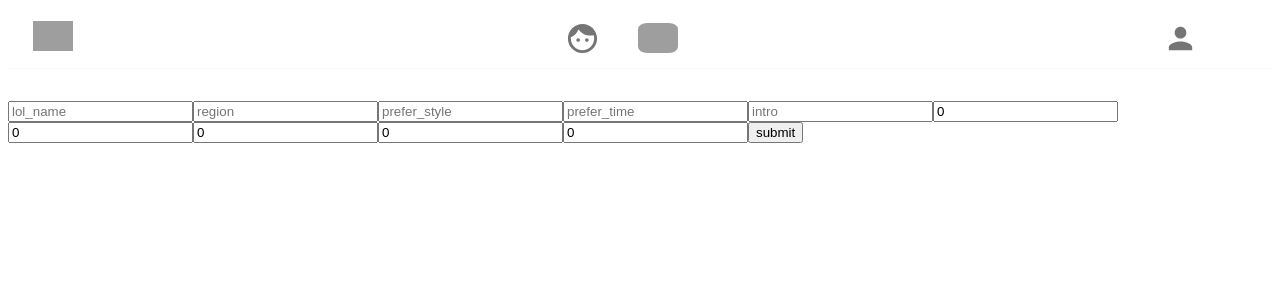
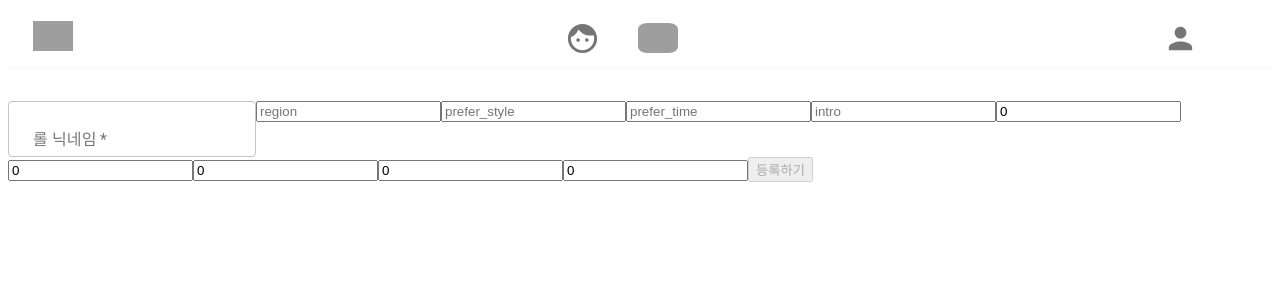
Before and after one commit to matamong/django-rest-react, a React (Create React App) app in the folder frontend/: page /lol-form in a window 1280 px wide. Shown: the top 300 px of the page. Built offline with nearby package versions, Linux system fonts and the light colour scheme; grey boxes are pictures that could not be loaded.

Commit message:
<:sparkles: feature> : Add validation of name in lol Form - :lipstick: Change name input field to material-ui input field

```diff
--- a/frontend/src/containers/LolForm.js
+++ b/frontend/src/containers/LolForm.js
@@ -3,22 +3,17 @@ import './lolform.scss';
 import { connect } from 'react-redux';
 import { save_lol_usergame } from '../actions/lolMatching';
 import './lolform.scss'
+import { TextField } from '@material-ui/core'
 
-//const LolForm = () => {
-//    const [checked, setChecked] = useState(false);
-//
-//
-//    return (
-//        <div className="checkbox">
-//            <input type="checkbox" checked={checked}></input>
-//            <button onClick={() => {setChecked(old => !old)}}> {checked ? 'uncheck' : 'check'} </button>
-//        </div>
-//    )
-//}
 
 // https://stackoverflow.com/questions/58889116/updating-nested-object-in-react-hooks
 
 const LolForm = ({ isLolUsergameSaved, save_lol_usergame }) => {
+    const [valueData, setValueData] = useState({
+        nameEntered: '',
+        isNameValid: false
+    })
+
     const [generalFormData, setGeneralFormData] = useState({
         lol_name: '',
         region: '',
@@ -26,8 +21,6 @@ const LolForm = ({ isLolUsergameSaved, save_lol_usergame }) => {
         prefer_time: '',
         intro: ''
     })
-    // 나중에 action에 들어갈때는 값을 끄집어내자.
-    // cosnt body = JSON.stringify({ generalFormData.lol_name , ..., posionFormData, modeFormData}) 이렇게@
 
     const {lol_name, region, prefer_style, prefer_time, intro} = generalFormData
 
@@ -53,6 +46,47 @@ const LolForm = ({ isLolUsergameSaved, save_lol_usergame }) => {
 
     const { ai, normal, solo_duo_rank, flex_rank, howling_abyss, team_fight_tactics, team_fight_tactics_rank } = modeFormData
 
+    const validateName = (set, field, value) => {
+        if(value.length > 2) {
+            setValueData({
+                ...valueData,
+                    nameEntered: value,
+                    isNameValid: true
+            })
+            onChange(set, field, value)
+        }else {
+            setValueData({
+                ...valueData,
+                    nameEntered: value,
+                    isNameValid: false
+            })
+            onChange(set, field, value)
+        }
+    }
+
+    const isEnteredNameValid = () => {
+        const { nameEntered, isNameValid } = valueData
+        if(nameEntered) return isNameValid
+    }
+
+    const isNameFieldValid = () => {
+        const isNameValid = valueData.isNameValid
+        return isNameValid
+    }
+
+    const renderSubmitBtn = () => {
+        if(isNameFieldValid()){
+            return (
+                <button type="submit">등록하기</button>
+            )
+        }
+        return (
+            <button type="submit" disabled>
+                등록하기
+            </button>
+        )
+    }
+
     const onChange = (set, field, value) => {
         set(state => ({
           ...state,
@@ -72,27 +106,24 @@ const LolForm = ({ isLolUsergameSaved, save_lol_usergame }) => {
             positionFormData,
             modeFormData
         )
-
-        console.log(
-            generalFormData.lol_name,
-            generalFormData.region,
-            generalFormData.prefer_style,
-            generalFormData.prefer_time,
-            generalFormData.intro,
-            positionFormData,
-            modeFormData);
     }
 
 
     return (
         <div>
             <form onSubmit={e => onSubmit(e)}>
-                <input
+                <TextField
+                    id="outlined-error-helper-text"
                     type='text'
                     placeholder='lol_name'
                     name='lol_name'
                     value={lol_name}
-                    onChange={e => onChange(setGeneralFormData, 'lol_name', e.target.value)}
+                    label="롤 닉네임"
+                    error= {isEnteredNameValid() === false}
+                    helperText={isEnteredNameValid() === false ? '닉네임은 3글자 이상이어야 합니다.' : ''}
+                    onChange={e => validateName(setGeneralFormData, 'lol_name', e.target.value)}
+                    variant="outlined"
+                    required
                 />
                 <input
                     type='text'
@@ -100,6 +131,7 @@ const LolForm = ({ isLolUsergameSaved, save_lol_usergame }) => {
                     name='region'
                     value={region}
                     onChange={e => onChange(setGeneralFormData, 'region', e.target.value)}
+                    required
                 />
                 <input
                     type='text'
@@ -107,6 +139,7 @@ const LolForm = ({ isLolUsergameSaved, save_lol_usergame }) => {
                     name='prefer_style'
                     value={prefer_style}
                     onChange={e => onChange(setGeneralFormData, 'prefer_style', e.target.value)}
+                    required
                 />
                 <input
                     type='text'
@@ -114,6 +147,7 @@ const LolForm = ({ isLolUsergameSaved, save_lol_usergame }) => {
                     name='prefer_time'
                     value={prefer_time}
                     onChange={e => onChange(setGeneralFormData, 'prefer_time', e.target.value)}
+                    required
                 />
                 <input
                     type='text'
@@ -121,6 +155,7 @@ const LolForm = ({ isLolUsergameSaved, save_lol_usergame }) => {
                     name='intro'
                     value={intro}
                     onChange={e => onChange(setGeneralFormData, 'intro', e.target.value)}
+                    required
                 />
                 <input
                     type='text'
@@ -128,6 +163,7 @@ const LolForm = ({ isLolUsergameSaved, save_lol_usergame }) => {
                     name='is_top_possible'
                     value={is_top_possible}
                     onChange={e => onChange(setPositionFormData, 'is_top_possible', e.target.value)}
+                    required
                 />
                 <input
                     type='text'
@@ -135,6 +171,7 @@ const LolForm = ({ isLolUsergameSaved, save_lol_usergame }) => {
                     name='is_jungle_possible'
                     value={is_jungle_possible}
                     onChange={e => onChange(setPositionFormData, 'is_jungle_possible', e.target.value)}
+                    required
                 />
                 <input
                     type='text'
@@ -142,6 +179,7 @@ const LolForm = ({ isLolUsergameSaved, save_lol_usergame }) => {
                     name='is_mid_possible'
                     value={is_mid_possible}
                     onChange={e => onChange(setPositionFormData, 'is_mid_possible', e.target.value)}
+                    required
                 />
                 <input
                     type='text'
@@ -149,6 +187,7 @@ const LolForm = ({ isLolUsergameSaved, save_lol_usergame }) => {
                     name='is_ad_possible'
                     value={is_ad_possible}
                     onChange={e => onChange(setPositionFormData, 'is_ad_possible', e.target.value)}
+                    required
                 />
                 <input
                     type='text'
@@ -156,12 +195,12 @@ const LolForm = ({ isLolUsergameSaved, save_lol_usergame }) => {
                     name='is_sup_possible'
                     value={is_sup_possible}
                     onChange={e => onChange(setPositionFormData, 'is_sup_possible', e.target.value)}
+                    required
                 />
-                <button type="submit">
-                    submit
-                </button>
+                {renderSubmitBtn()}
             </form>
         </div>
+
 
         // <form>
         // <ul className="lolform__`checkbox_container">
```
